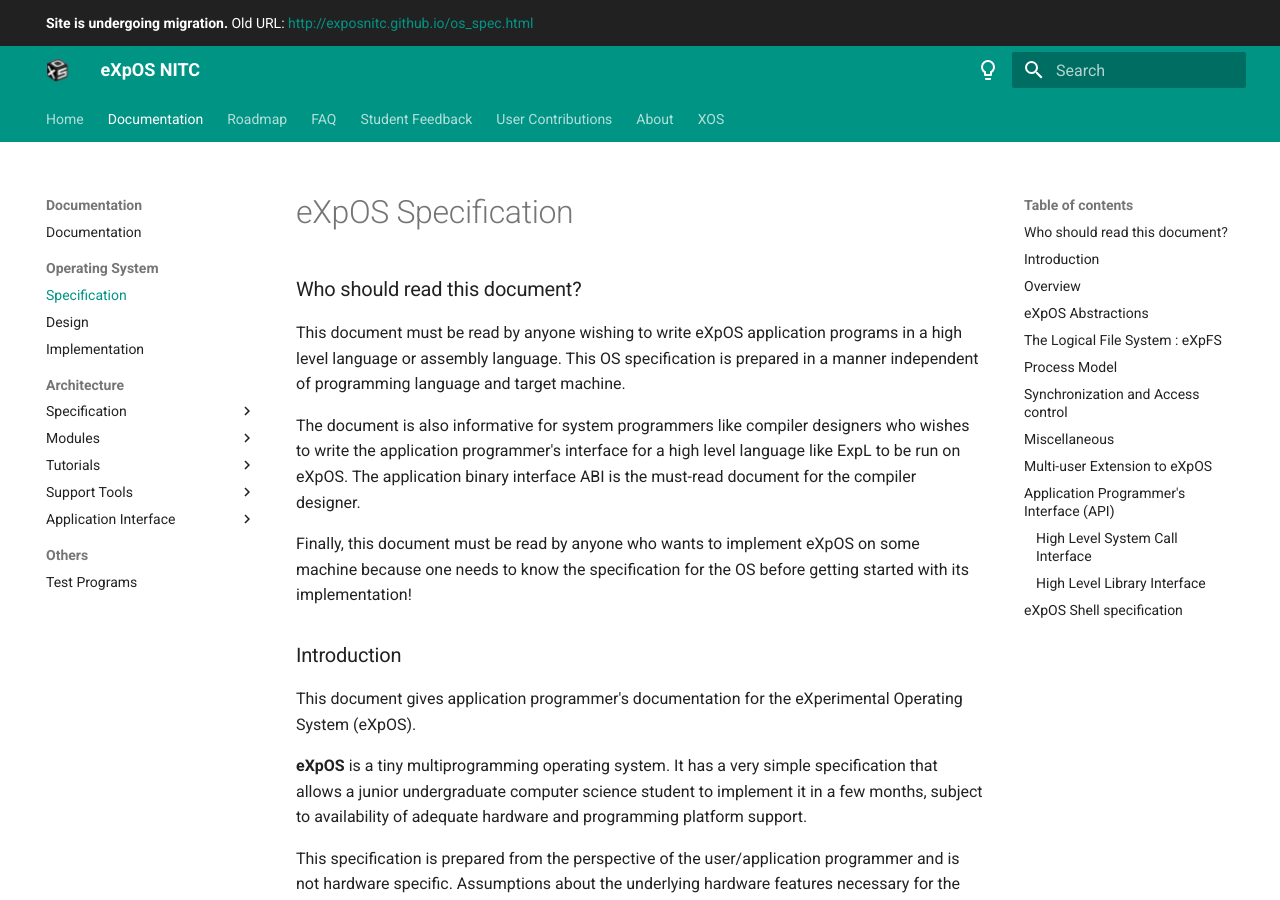
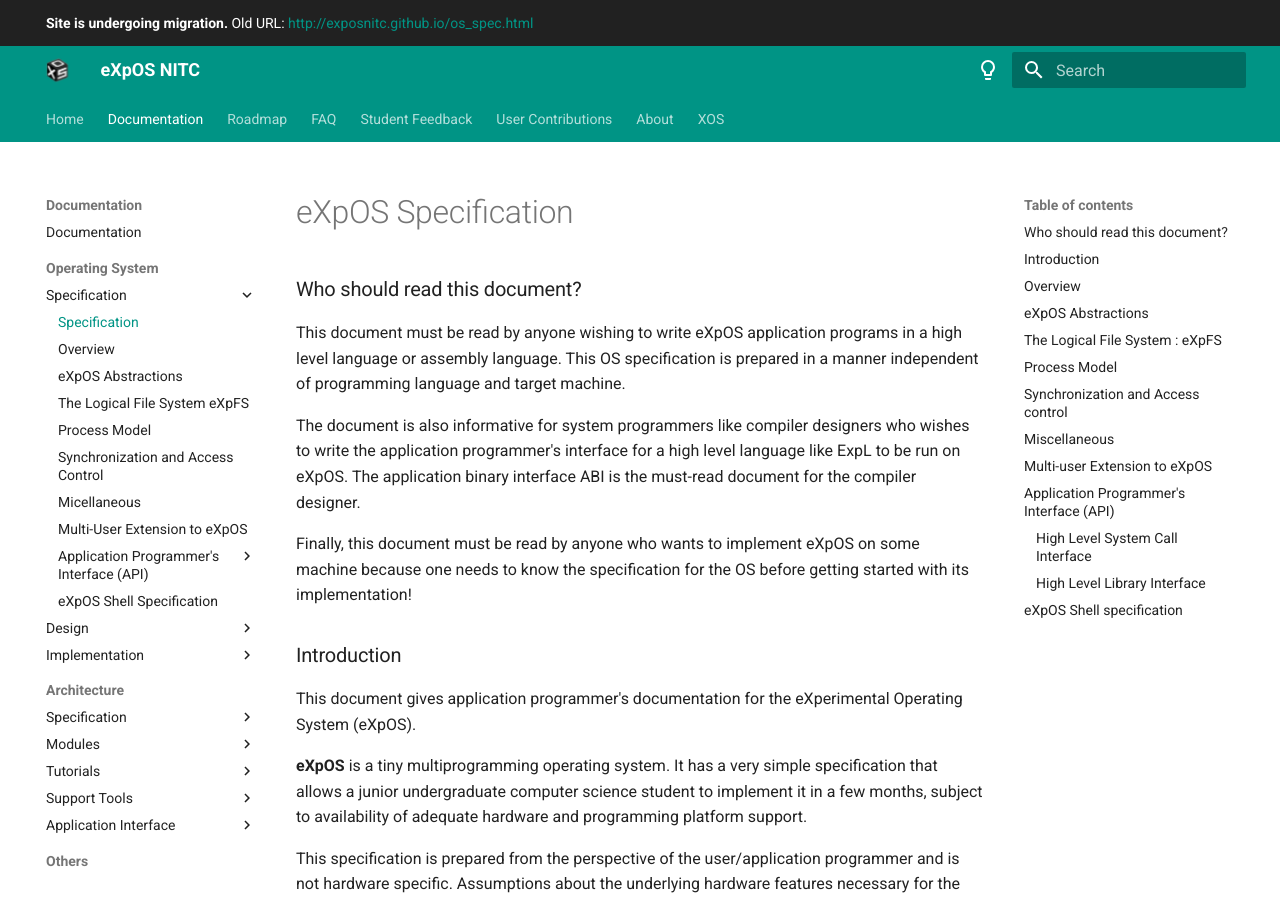
Before and after one commit to eXpOSNitc/expos-docs, an MkDocs documentation site: the page built from docs/os-spec/index.md, in a window 1280 px wide and 900 px high. Built offline with MkDocs 1.6.1 and Material for MkDocs 9.7.7, drawn with Linux system fonts in a browser that asks for light colours; emoji names are drawn with the system emoji font; some of the changed lines change nothing that is shown.

Commit message:
update nav as given by @ghoshishan

```diff
--- a/mkdocs.yml
+++ b/mkdocs.yml
@@ -71,14 +71,62 @@
   - Documentation:
     - Documentation: documentation.md
     - Operating System:
-      - Specification: os-spec/index.md
-      - Design: os-design/index.md
-      - Implementation: os-implementation.md
+      - Specification:
+        - Specification: os-spec/index.md
+        - Overview: os-spec/overview.md
+        - eXpOS Abstractions: os-spec/expos-abstractions.md
+        - The Logical File System eXpFS: os-spec/expfs.md
+        - Process Model: os-spec/processmodel.md
+        - Synchronization and Access Control: os-spec/synchronization.md
+        - Micellaneous: os-spec/misc.md
+        - Multi-User Extension to eXpOS: os-spec/multiuser.md
+        - Application Programmer's Interface (API):
+          - High Level System Call Interface: os-spec/systemcallinterface.md
+          - High Level Library Interface: os-spec/dynamicmemoryroutines.md
+        - eXpOS Shell Specification: os-spec/shell-spec.md
+      - Design:
+        - Design: os-design/index.md
+        - Micellaneous: os-design/misc.md
+        - Exception Handler: os-design/exe-handler.md
+        - Timer: os-design/timer.md
+        - Disk Interrupt Handler: os-design/disk-interrupt.md
+        - Terminal Interrupt Handler: os-design/term-handler.md
+        - Shutdown: os-design/shutdown.md
+        - Create: os-design/create.md
+        - Delete: os-design/delete.md
+        - Open: os-design/open.md
+        - Close: os-design/close.md
+        - Read: os-design/read.md
+        - Write: os-design/write.md
+        - Seek: os-design/seek.md
+        - Fork: os-design/fork.md
+        - Exec: os-design/exec.md
+        - Exit: os-design/exit.md
+        - Process Micellaneous: os-design/proc-misc.md
+        - Synchronization Algorithms: os-design/synchronization-algos.md
+        - Semaphore Algorithms: os-design/semaphore-algos.md
+        - Multi-User System Calls: os-design/multiusersyscalls.md
+        - Disk Data Structures: os-design/disk-ds.md
+        - Process Table: os-design/process-table.md
+        - Memory Data Structures: os-design/mem-ds.md
+        - Process State Diagram: os-design/state-diag.md
+        - NeXpOS Design: os-design/nexpos.md
+      - Implementation:
+        - Implementation: os-implementation.md
+        - Kernel Stack Management:
+          - During System Calls: os-design/stack-smcall.md
+          - During Hardware interrupts or exceptions: os-design/stack-interrupt.md
+          - During Module calls: os-design/stack-module.md
+          - During Context Switch: os-design/timer-stack-management.md
     - Architecture:
       - Specification:
         - XSM Architecture Specifcation: arch-spec/index.md
         - Virtual Machine Model: virtual-machine-spec.md
         - Machine Organisation: "arch-spec/machine-organization.md"
+        - Interrupts and Exception Handling: arch-spec/interrupts-exception-handling.md
+        - Instruction Set: arch-spec/instruction-set.md
+        - Paging Hardware and Address Translation: arch-spec/paging-hardware.md
+        - NEXSM (Two Core) Architecture Specification: arch-spec/nexsm.md
       - Modules:
         - Modules: "modules/index.md"
         - Module 0: "modules/module-00.md"
@@ -103,13 +151,31 @@
         - SPL: support-tools/spl.md
         - ExpL: support-tools/expl.md
         - XSM Simulator: support-tools/xsm-simulator.md
+        - Constants: support-tools/constants.md
       - Application Interface:
         - Application Binary Interface (ABI): abi.md
         - Low Level System Call Interface: os-design/sw-interface.md
         - High Level Library Interface: os-spec/dynamicmemoryroutines.md
         - Low Level Library Interface: abi.md
     - Others:
-      - Test Programs: test-programs/index.md
+      - Test Programs:
+        - Test Programs: test-programs/index.md
+        - Program 1: test-programs/test-program-01.md
+        - Program 2: test-programs/test-program-02.md
+        - Program 3: test-programs/test-program-03.md
+        - Program 4: test-programs/test-program-04.md
+        - Program 5: test-programs/test-program-05.md
+        - Program 6: test-programs/test-program-06.md
+        - Program 7: test-programs/test-program-07.md
+        - Program 8: test-programs/test-program-08.md
+        - Program 9: test-programs/test-program-09.md
+        - Program 10: test-programs/test-program-10.md
+        - Program 11: test-programs/test-program-11.md
+        - Program 12: test-programs/test-program-12.md
+        - Program 13: test-programs/test-program-13.md
+        - Program 14: test-programs/test-program-14.md
+        - Program 15: test-programs/test-program-15.md
+        - Program 16: test-programs/test-program-16.md
   - Roadmap:
     - Roadmap: roadmap/index.md
     - Preparatory Stages:
@@ -154,4 +220,5 @@
   - About:
     - About: about.md
     - Changelog: changelog.md
-  - XOS: http://xosnitc.github.io" target="_blank # *hack* injected in the anchor code
+    - Project Reports: reports.md
+  - XOS: http://xosnitc.github.io" target="_blank # hack injected in the anchor code
```
